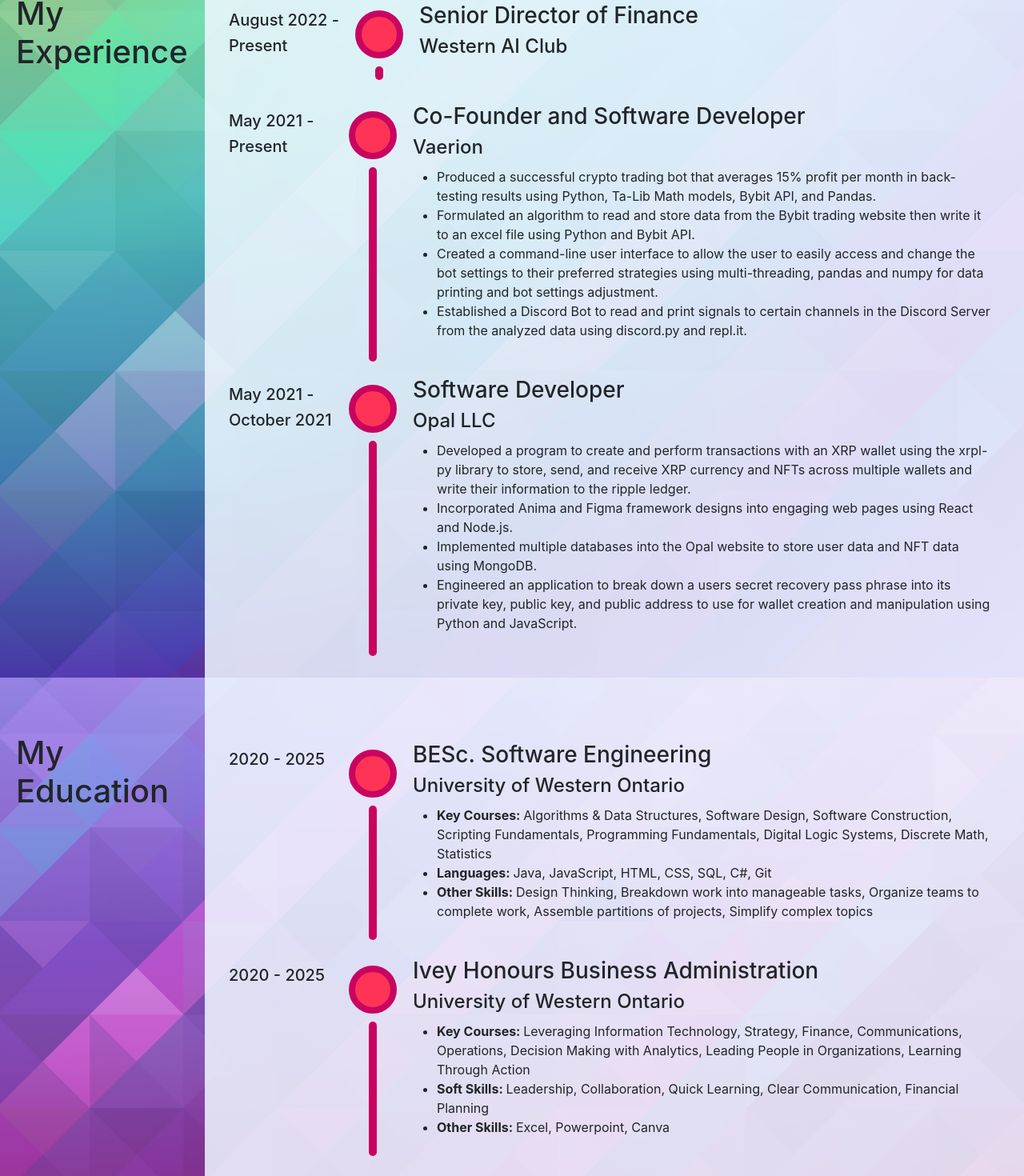
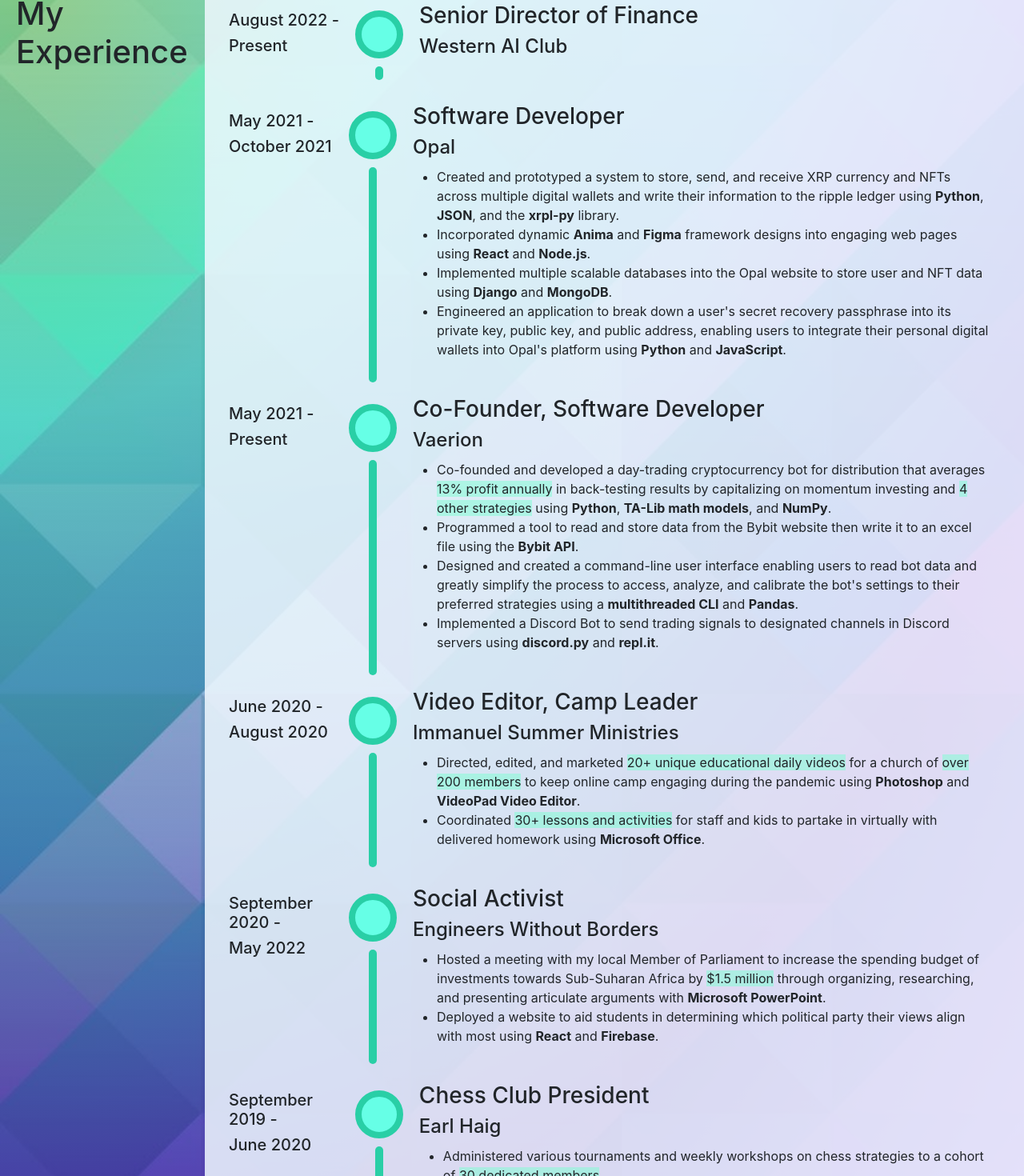
Before and after one commit to christopherojo/my-website, a React (Create React App) app: page /#/ in a window 1280 px wide. Shown: the part 2638-4108 px from the top of the page at 80% size. Built offline with nearby package versions, Linux system fonts and the light colour scheme.

Commit message:
Updated Experience Section

```diff
--- a/src/Pages/Home.css
+++ b/src/Pages/Home.css
@@ -62,6 +62,10 @@
     rgba(230, 107, 255, 0.842) 100%),url(./Images/Abstract\ Triangles.jpg);
   background-size: cover;
   padding-top: 50px;
+}
+
+hl {
+  background-color: rgba(127, 255, 212, 0.514);
 }
 
 .introduction-bg {
@@ -345,8 +349,8 @@
   width: 60px;
   height: 60px;
   border-radius: 50%;
-  border: 8px solid #c90460;
-  background-color: #f35;
+  border: 8px solid #29cfa6;
+  background-color: #66ffe6;
 }
 
 .tail-container {
@@ -360,7 +364,7 @@
 .experience-item .tail {
   width: 10px;
   border-radius: 5px;
-  background-color: #c90460;
+  background-color: #29cfa6;
 }
 
 .experience-info {
--- a/src/Pages/Home.js
+++ b/src/Pages/Home.js
@@ -188,37 +188,6 @@
           <div className='experience-date'>
             <div>
               <h5>May 2021 - </h5>
-              <h5>Present</h5>
-            </div>
-          </div>
-          <div className='experience-point'>
-            <div className='experience-header'>
-              <div className='node-container'>
-                <div className='node'></div>
-              </div>
-              <div className='experience-position'>
-                <h3>Co-Founder and Software Developer</h3>
-                <h4>Vaerion</h4>
-                <h5>May 2021 - Present</h5>
-              </div>
-            </div>
-            <div className='experience-info'>
-              <div className='tail-container'>
-                <div className='tail'></div>
-              </div>
-              <ul>
-                <li>Produced a successful crypto trading bot that averages 15% profit per month in back-testing results using Python, Ta-Lib Math models, Bybit API, and Pandas.</li>
-                <li>Formulated an algorithm to read and store data from the Bybit trading website then write it to an excel file using Python and Bybit API.</li>
-                <li>Created a command-line user interface to allow the user to easily access and change the bot settings to their preferred strategies using multi-threading, pandas and numpy for data printing and bot settings adjustment.</li>
-                <li> Established a Discord Bot to read and print signals to certain channels in the Discord Server from the analyzed data using discord.py and repl.it.</li>
-              </ul>
-            </div>
-          </div>
-        </div>
-        <div className='experience-item'>
-          <div className='experience-date'>
-            <div>
-              <h5>May 2021 - </h5>
               <h5>October 2021</h5>
             </div>
           </div>
@@ -229,7 +198,7 @@
               </div>
               <div className='experience-position'>
                 <h3>Software Developer</h3>
-                <h4>Opal LLC</h4>
+                <h4>Opal</h4>
                 <h5>May 2021 - October 2021</h5>
               </div>
             </div>
@@ -238,10 +207,127 @@
                 <div className='tail'></div>
               </div>
               <ul>
-                <li>Developed a program to create and perform transactions with an XRP wallet using the xrpl-py library to store, send, and receive XRP currency and NFTs across multiple wallets and write their information to the ripple ledger.</li>
-                <li>Incorporated Anima and Figma framework designs into engaging web pages using React and Node.js.</li>
-                <li>Implemented multiple databases into the Opal website to store user data and NFT data using MongoDB.</li>
-                <li>Engineered an application to break down a users secret recovery pass phrase into its private key, public key, and public address to use for wallet creation and manipulation using Python and JavaScript.</li>
+                <li>Created and prototyped a system to store, send, and receive XRP currency and NFTs across multiple digital wallets and write their information to the ripple ledger using <b>Python</b>, <b>JSON</b>, and the <b>xrpl-py</b> library.</li>
+                <li>Incorporated dynamic <b>Anima</b> and <b>Figma</b> framework designs into engaging web pages using <b>React</b> and <b>Node.js</b>.</li>
+                <li>Implemented multiple scalable databases into the Opal website to store user and NFT data using <b>Django</b> and <b>MongoDB</b>.</li>
+                <li>Engineered an application to break down a user's secret recovery passphrase into its private key, public key, and public address, enabling users to integrate their personal digital wallets into Opal's platform using <b>Python</b> and <b>JavaScript</b>.</li>
+              </ul>
+            </div>
+          </div>
+        </div>
+        <div className='experience-item'>
+          <div className='experience-date'>
+            <div>
+              <h5>May 2021 - </h5>
+              <h5>Present</h5>
+            </div>
+          </div>
+          <div className='experience-point'>
+            <div className='experience-header'>
+              <div className='node-container'>
+                <div className='node'></div>
+              </div>
+              <div className='experience-position'>
+                <h3>Co-Founder, Software Developer</h3>
+                <h4>Vaerion</h4>
+                <h5>May 2021 - Present</h5>
+              </div>
+            </div>
+            <div className='experience-info'>
+              <div className='tail-container'>
+                <div className='tail'></div>
+              </div>
+              <ul>
+                <li>Co-founded and developed a day-trading cryptocurrency bot for distribution that averages <hl>13% profit annually</hl> in back-testing results by capitalizing on momentum investing and <hl>4 other strategies</hl> using <b>Python</b>, <b>TA-Lib math models</b>, and <b>NumPy</b>.</li>
+                <li>Programmed a tool to read and store data from the Bybit website then write it to an excel file using the <b>Bybit API</b>.</li>
+                <li>Designed and created a command-line user interface enabling users to read bot data and greatly simplify the process to access, analyze, and calibrate the bot's settings to their preferred strategies using a <b>multithreaded CLI</b> and <b>Pandas</b>.</li>
+                <li>Implemented a Discord Bot to send trading signals to designated channels in Discord servers using <b>discord.py</b> and <b>repl.it</b>.</li>
+              </ul>
+            </div>
+          </div>
+        </div>
+        <div className='experience-item'>
+          <div className='experience-date'>
+            <div>
+              <h5>June 2020 - </h5>
+              <h5>August 2020</h5>
+            </div>
+          </div>
+          <div className='experience-point'>
+            <div className='experience-header'>
+              <div className='node-container'>
+                <div className='node'></div>
+              </div>
+              <div className='experience-position'>
+                <h3>Video Editor, Camp Leader</h3>
+                <h4>Immanuel Summer Ministries</h4>
+                <h5>June 2020 - August 2020</h5>
+              </div>
+            </div>
+            <div className='experience-info'>
+              <div className='tail-container'>
+                <div className='tail'></div>
+              </div>
+              <ul>
+                <li>Directed, edited, and marketed <hl>20+ unique educational daily videos</hl> for a church of <hl>over 200 members</hl> to keep online camp engaging during the pandemic using <b>Photoshop</b> and <b>VideoPad Video Editor</b>.</li>
+                <li>Coordinated <hl>30+ lessons and activities</hl> for staff and kids to partake in virtually with delivered homework using <b>Microsoft Office</b>.</li>
+              </ul>
+            </div>
+          </div>
+        </div>
+        <div className='experience-item'>
+          <div className='experience-date'>
+            <div>
+              <h5>September 2020 - </h5>
+              <h5>May 2022</h5>
+            </div>
+          </div>
+          <div className='experience-point'>
+            <div className='experience-header'>
+              <div className='node-container'>
+                <div className='node'></div>
+              </div>
+              <div className='experience-position'>
+                <h3>Social Activist</h3>
+                <h4>Engineers Without Borders</h4>
+                <h5>September 2020 - May 2022</h5>
+              </div>
+            </div>
+            <div className='experience-info'>
+              <div className='tail-container'>
+                <div className='tail'></div>
+              </div>
+              <ul>
+                <li>Hosted a meeting with my local Member of Parliament to increase the spending budget of investments towards Sub-Suharan Africa by <hl>$1.5 million</hl> through organizing, researching, and presenting articulate arguments with <b>Microsoft PowerPoint</b>.</li>
+                <li>Deployed a website to aid students in determining which political party their views align with most using <b>React</b> and <b>Firebase</b>.</li>
+              </ul>
+            </div>
+          </div>
+        </div>
+        <div className='experience-item'>
+          <div className='experience-date'>
+            <div>
+              <h5>September 2019 - </h5>
+              <h5>June 2020</h5>
+            </div>
+          </div>
+          <div className='experience-point'>
+            <div className='experience-header'>
+              <div className='node-container'>
+                <div className='node'></div>
+              </div>
+              <div className='experience-position'>
+                <h3>Chess Club President</h3>
+                <h4>Earl Haig</h4>
+                <h5>September 2019 - June 2020</h5>
+              </div>
+            </div>
+            <div className='experience-info'>
+              <div className='tail-container'>
+                <div className='tail'></div>
+              </div>
+              <ul>
+                <li>Administered various tournaments and weekly workshops on chess strategies to a cohort of <hl>30 dedicated members</hl>.</li>
               </ul>
             </div>
           </div>
```
